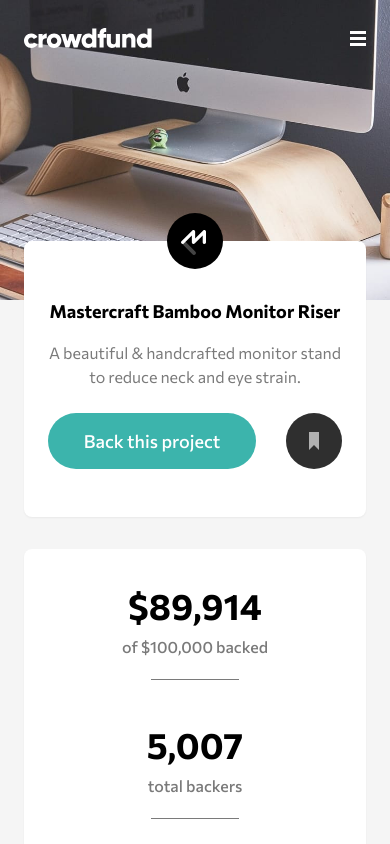
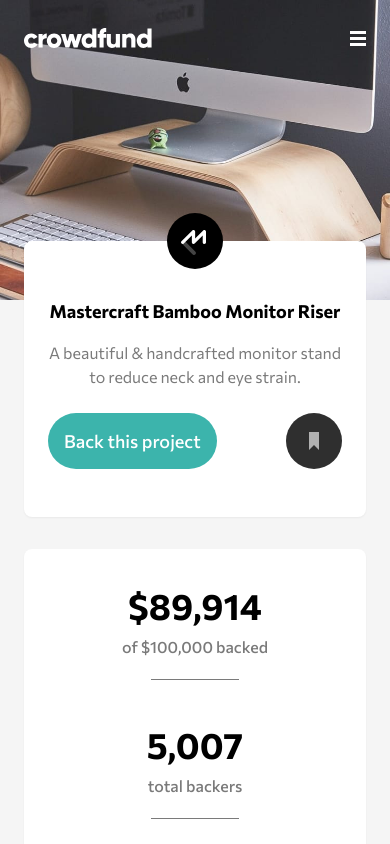
Before and after one commit to Headbwoi/crowdo-app, a React (Vite) app in the folder frontend/: page / in a window 390 px wide. Shown: the top 844 px of the page. Built offline with nearby package versions, Linux system fonts and the light colour scheme.

Commit message:
edied back project button

```diff
--- a/frontend/src/components/Main/FundHeader.tsx
+++ b/frontend/src/components/Main/FundHeader.tsx
@@ -22,7 +22,7 @@
       {/* buttons */}
       <div className="flex items-center justify-between mb-3">
         <button
-          className="w-52 h-14 text-white text-lg font-medium bg-moderate_Cyan grid place-items-center rounded-full hover:bg-darkCyan duration-200"
+          className="px-4 sm:px-0 sm:w-44 md:w-52 h-14 text-white text-lg font-medium bg-moderate_Cyan grid place-items-center rounded-full hover:bg-darkCyan duration-200"
           aria-label="Back this project"
           onClick={modalContext?.handleModalToggle}
         >
```
